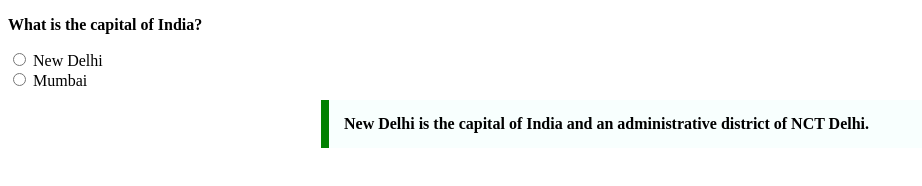
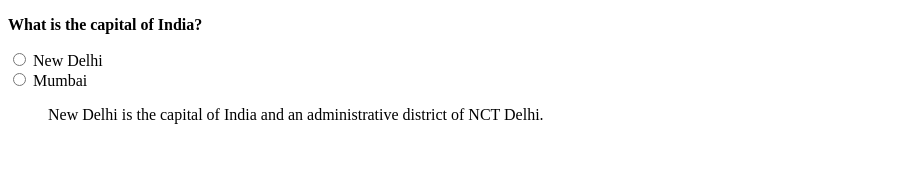
Before and after one commit to acciojob/trivia-soumya773, a website: page main.html in a window 1280 px wide. Shown: the whole page, without its empty margins (0-922 px from the left). Drawn offline with Linux system fonts and the light colour scheme.

Commit message:
created a submission

```diff
--- a/main.html
+++ b/main.html
@@ -19,7 +19,7 @@
         </label>
     </div>
 
-    <blockquote class="quotation">
+    <blockquote class="cite">
         New Delhi is the capital of India and an administrative district of NCT Delhi.
     </blockquote>
 </body>
```
